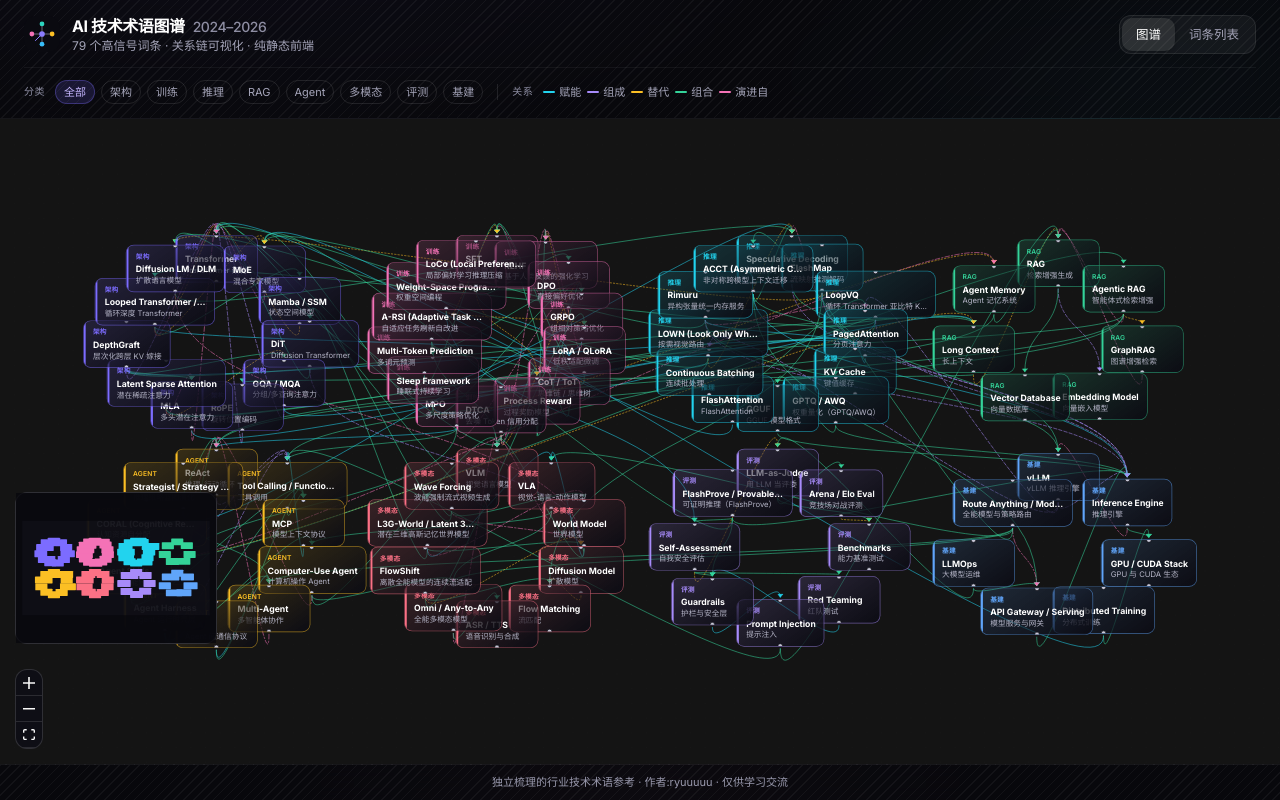
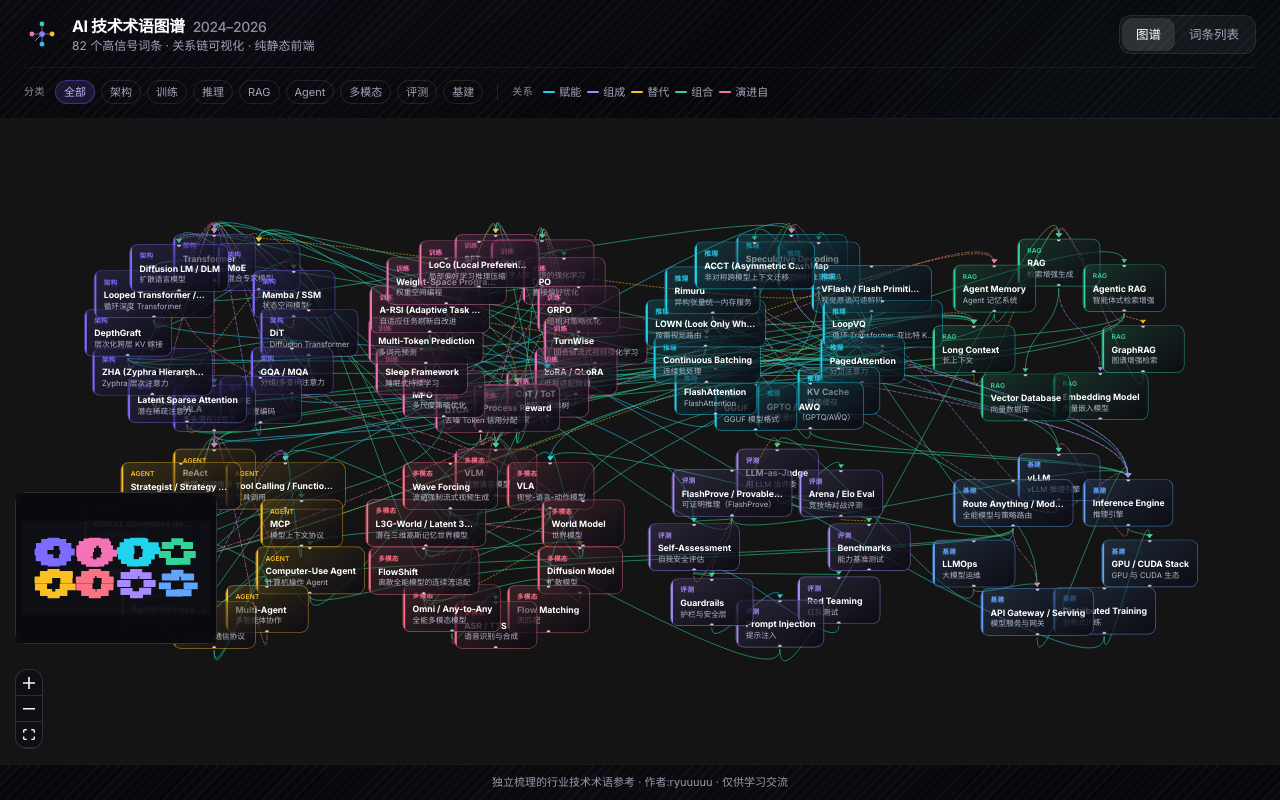
Before and after one commit to keepline/ai-tech-glossary, a React (Vite) app: page / in a window 1280 px wide. Built offline with nearby package versions, Linux system fonts and the light colour scheme.

Commit message:
feat: add ZHA, TurnWise, and VFlash glossary terms

```diff
--- a/src/data/terms.ts
+++ b/src/data/terms.ts
@@ -92,6 +92,18 @@ export const terms: Term[] = [
   },
 
   {
+    id: 'zha',
+    en: 'ZHA (Zyphra Hierarchical Attention)',
+    zh: 'Zyphra 层次注意力',
+    category: '模型架构',
+    explanation:
+      'Zyphra Hierarchical Attention：用层次树索引稀疏检索 KV。底层保留原始 key，上层是学得的参考查询压缩摘要；查询自顶向下 top-p 路由，只展开相关分支后再做稠密注意力。索引本身可亚二次扩展，不同于仍要扫遍全上下文的扁平稀疏索引器。预训练 Transformer 可经短 KL 蒸馏接入（约数十亿 token、极少量新增参数），在长上下文推理、Agent 编程与检索基准上接近稠密注意力。',
+    whyItMatters:
+      '把「查询依赖检索」与「亚二次找 token」合在一条路上，是相对 MLA/潜在稀疏注意力另一条超长上下文架构；性能模型称千万级上下文相对稠密与 MSA 有数量级加速空间。',
+    yearHint: '2026',
+  },
+
+  {
     id: 'depthgraft',
     en: 'DepthGraft',
     zh: '层次化跨层 KV 嫁接',
@@ -171,6 +183,19 @@ export const terms: Term[] = [
       '是「推理模型 / o1 风格」训练浪潮中的代表性算法变体，连接了可验证奖励与长链推理。',
     yearHint: '2024–2025',
   },
+
+  {
+    id: 'turnwise',
+    en: 'TurnWise',
+    zh: '回合级流式视频强化学习',
+    category: '训练与对齐',
+    explanation:
+      'TurnWise：面向流式视频理解的回合级 GRPO。助手在每帧决策点选择「回复」或「继续观察」；用静音补全前缀打分，把整条轨迹回报拆成各回合的剩余回报优势，再配合 turn-mean 损失聚合，让长短回复与等待动作等权。无需额外 critic 或额外 rollout。在 Qwen2.5/3-VL 上提升流式基准，并把重复回复率压约 61.5%（arXiv 2611.06728）。',
+    whyItMatters:
+      '轨迹级优势会奖励成功后的赘述、惩罚失败后的有用跟进；回合级信用把「何时说、何时等」当成一等学习单位，是 2026 流式多模态 Agent 对齐的高信号 GRPO 变体。',
+    yearHint: '2026',
+  },
+
   {
     id: 'lora',
     en: 'LoRA / QLoRA',
@@ -306,6 +331,18 @@ export const terms: Term[] = [
       'Flow Map Speculative Decoding：用连续流映射（flow map）草稿模型一次前向生成整块候选 token，再由目标大模型并行验证。相对自回归草稿更省算力，相对块扩散草稿（如 DFlash）能保留块内 token 依赖，减少「各位置独立预测」导致的联合不一致。',
     whyItMatters:
       '把流匹配思想接到无损推测解码；2026-10 开源权重与 vLLM/SGLang 插件后，成为并行草稿路线的新标杆之一，直接影响推理延迟与服务成本。',
+    yearHint: '2026',
+  },
+
+  {
+    id: 'vflash',
+    en: 'VFlash / Flash Primitive Decoding',
+    zh: '视觉原语闪速解码',
+    category: '推理与效率',
+    explanation:
+      'VFlash（NVIDIA）：面向物理 AI 的通用解码框架。用工具调用声明框/轨迹等视觉原语的类型与长度，轻量扩散草稿器在冻结 VLM 上下文上一次前向并行生成整段几何，再经目标 VLM 写入上下文供动作头使用；文本仍走可验证推测解码。相对自回归坐标 token，3D 轨迹误差可降约 28%–61%，单次生成约快 25×，下游世界动作模型成功率约 70.2% vs 基线 62.6%（arXiv 2611.08449）。',
+    whyItMatters:
+      '具身与驾驶的「视觉规划」瓶颈在坐标自回归；把原语边界对齐的并行草稿接到 VLM，是推测解码在物理 AI 上的系统级落地，直接影响机器人/自动驾驶的规划延迟与控制质量。',
     yearHint: '2026',
   },
 
@@ -1093,6 +1130,23 @@ export const edges: Edge[] = [
   { source: 'flowshift', target: 'lora', type: 'stacks-with' },
   { source: 'flowshift', target: 'diffusion', type: 'alternative-to' },
 
+  { source: 'zha', target: 'transformer', type: 'evolved-from' },
+  { source: 'zha', target: 'latent-sparse-attention', type: 'alternative-to' },
+  { source: 'zha', target: 'long-context', type: 'stacks-with' },
+  { source: 'zha', target: 'kv-cache', type: 'stacks-with' },
+  { source: 'zha', target: 'mamba', type: 'alternative-to' },
+
+  { source: 'turnwise', target: 'grpo', type: 'evolved-from' },
+  { source: 'turnwise', target: 'vlm', type: 'stacks-with' },
+  { source: 'turnwise', target: 'process-reward', type: 'stacks-with' },
+  { source: 'turnwise', target: 'rlhf', type: 'stacks-with' },
+
+  { source: 'vflash', target: 'speculative-decoding', type: 'evolved-from' },
+  { source: 'vflash', target: 'flashmap', type: 'stacks-with' },
+  { source: 'vflash', target: 'vlm', type: 'stacks-with' },
+  { source: 'vflash', target: 'vla', type: 'enables' },
+  { source: 'vflash', target: 'world-model', type: 'stacks-with' },
+
 
 ]
 
```
